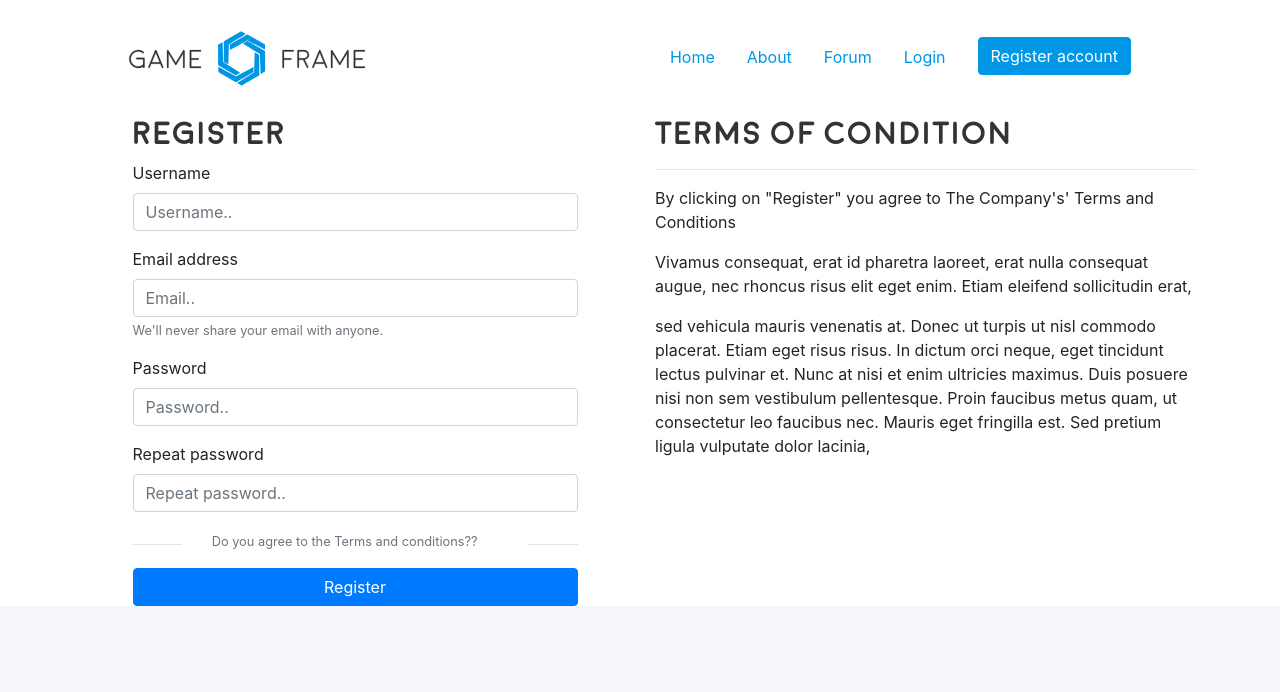
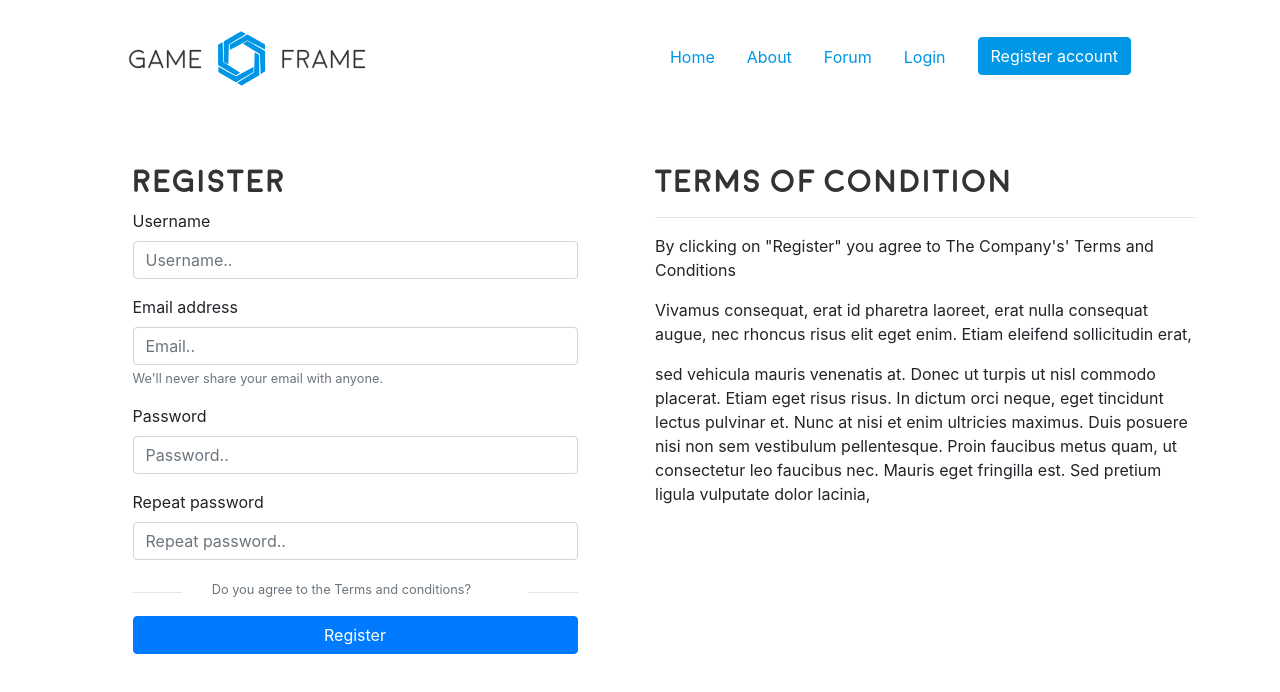
Before and after one commit to ThePartyPinguin/Gameframe-frontend, an Angular app: page /register in a window 1280 px wide. Shown: the top 692 px of the page. Built offline with nearby package versions, Linux system fonts and the light colour scheme.

Commit message:
Added margins

```diff
--- a/src/app/components/auth/register/register.component.html
+++ b/src/app/components/auth/register/register.component.html
@@ -1,4 +1,4 @@
-<div class="container">
+<div class="container mt-md-5">
   <div class="row">
     <div class="col-sm">
       <div class="row justify-content-center">
@@ -46,9 +46,9 @@
               <div class="col-sm-2">
                 <hr>
               </div>
-              <div class="col">
+              <div class="col justify-content-center">
                 <p>
-                  <small class="text-muted">Do you agree to the Terms and conditions??</small>
+                  <small class="text-muted">Do you agree to the Terms and conditions?</small>
                 </p>
               </div>
               <div class="col-sm-2">
@@ -63,6 +63,9 @@
           </div>
         </div>
       </form>
+      <div class="row mb-5">
+
+      </div>
     </div>
     <div class="col-sm">
       <h2>
```
Also changed, not shown: src/reset.css (added).
